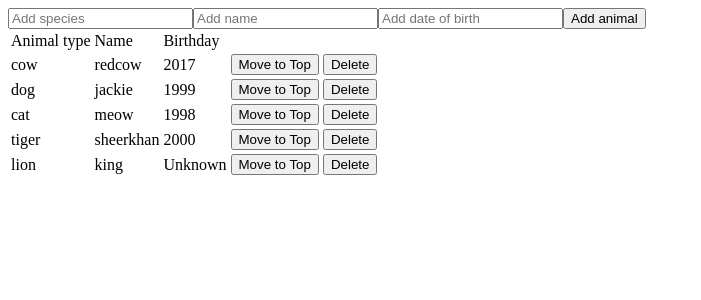
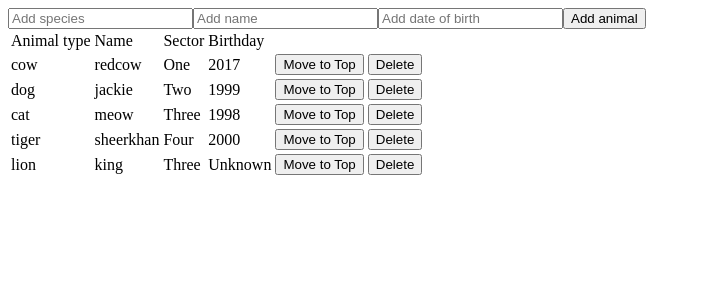
Before and after one commit to Tix1981/zoo, an Angular app: page / in a window 1280 px wide. Shown: the top 300 px of the page, without its empty margins (0-701 px from the left). Built offline with nearby package versions, Linux system fonts and the light colour scheme.

Commit message:
Implemented sectors

```diff
--- a/src/app/animal-list/animal-list.component.html
+++ b/src/app/animal-list/animal-list.component.html
@@ -12,11 +12,13 @@
 		<tr>
 			<td>Animal type</td>
 			<td>Name</td>
+			<td>Sector</td>
 			<td>Birthday</td>
 		</tr>
 		<tr *ngFor="let animal of animals; let index = index">
 			<td>{{ animal.species }}</td>
 			<td>{{ animal.name }}</td>
+            <td>{{ animal.sector.name }}</td>
 			<td *ngIf="animal.dateOfBirth">{{ animal.dateOfBirth }}</td>
 			<td *ngIf="!animal.dateOfBirth">Unknown</td>
             <td (click)="moveToTop(index)"><button type="button" name="button">Move to Top</button></td>
--- a/src/app/animal-list/animal-list.component.ts
+++ b/src/app/animal-list/animal-list.component.ts
@@ -1,6 +1,7 @@
 import { Component, OnInit } from '@angular/core';
 
 import { Animal } from './animal';
+import { Sector } from './sector';
 
 @Component({
   selector: 'app-animal-list',
@@ -14,13 +15,18 @@ export class AnimalListComponent implements OnInit {
   ngOnInit() {
   }
 
+  sector1 = new Sector('One', 'land');
+  sector2 = new Sector('Two', 'water');
+  sector3 = new Sector('Three', 'mud');
+  sector4 = new Sector('Four', 'sand');
+
   animals:Array<Animal> = [
 
-      new Animal("cow", "redcow", "2017"),
-      new Animal("dog", "jackie", "1999"),
-      new Animal("cat", "meow", "1998"),
-      new Animal("tiger", "sheerkhan", "2000"),
-      new Animal("lion", "king")
+      new Animal("cow", "redcow", this.sector1, "2017"),
+      new Animal("dog", "jackie", this.sector2,"1999"),
+      new Animal("cat", "meow", this.sector3,"1998"),
+      new Animal("tiger", "sheerkhan", this.sector4,"2000"),
+      new Animal("lion", "king", this.sector3)
 
   ]
 
@@ -33,10 +39,10 @@ export class AnimalListComponent implements OnInit {
       this.animals.unshift(row[0]);
   }
 
-  newAnimal:Animal = new Animal('', '', '');
+  newAnimal:Animal = new Animal('', '', this.sector1, '');
 
   submitAnimal() {
       this.animals.push(this.newAnimal);
-      this.newAnimal = new Animal('', '', '');
+      this.newAnimal = new Animal('', '', this.sector1, '');
   }
 }
--- a/src/app/animal-list/animal.ts
+++ b/src/app/animal-list/animal.ts
@@ -1,16 +1,19 @@
-
+import { Sector } from './sector';
 
 export class Animal {
 
     species:string;
     name:string;
     dateOfBirth:string;
+    sector:Sector;
 
-    constructor(species:string, name:string, dateOfBirth:string = "") {
+    constructor(species:string, name:string, sector:Sector, dateOfBirth:string = "") {
 
         this.species = species;
         this.name = name;
+        this.sector = sector;
         this.dateOfBirth = dateOfBirth;
+
 
     }
 
--- /dev/null
+++ b/src/app/animal-list/sector.ts
@@ -0,0 +1,13 @@
+export class Sector {
+
+    name:string;
+    surface:string;
+
+    constructor(name:string, surface:string) {
+
+        this.name = name;
+        this.surface = surface;
+
+    }
+
+}
```
